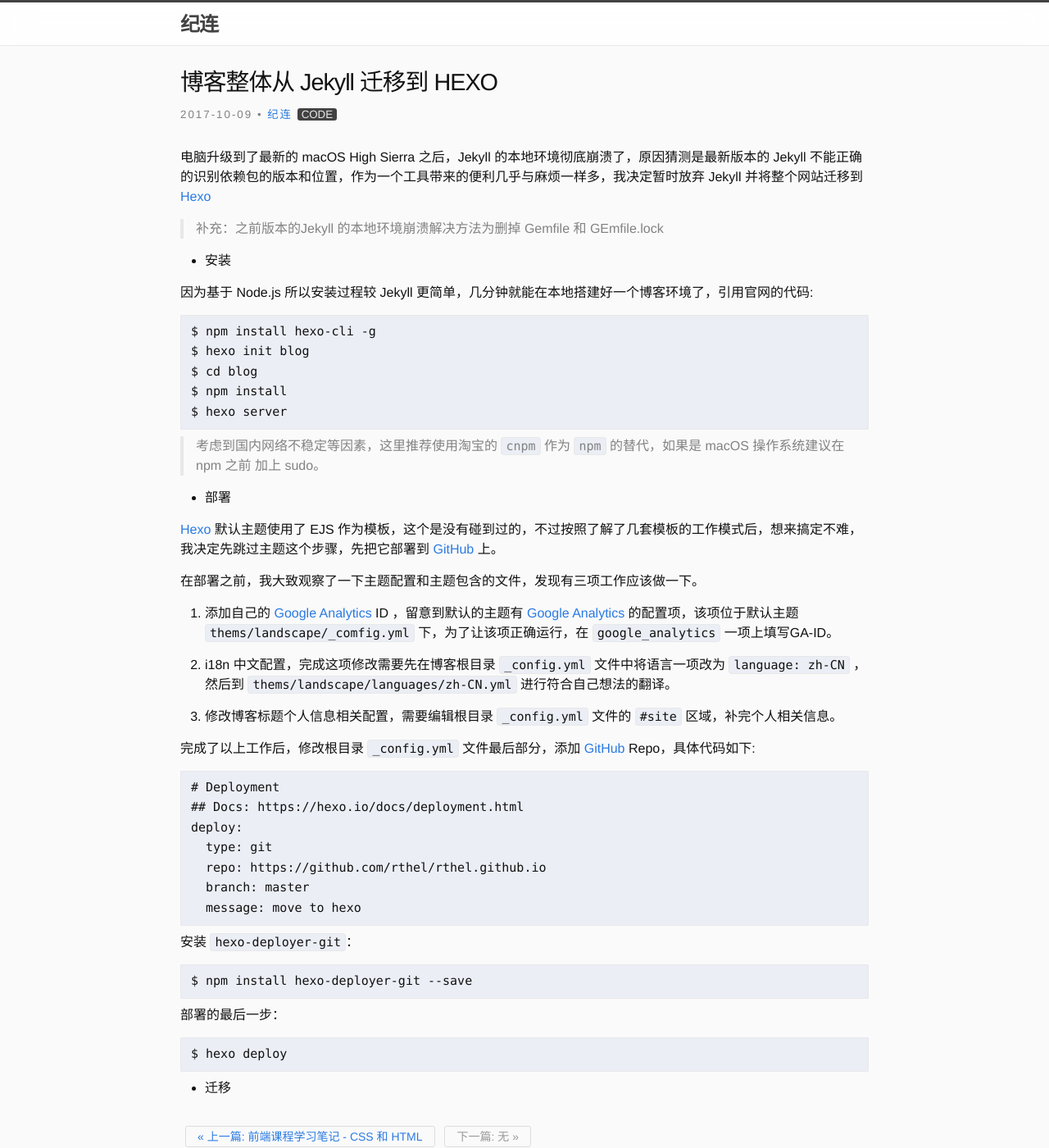
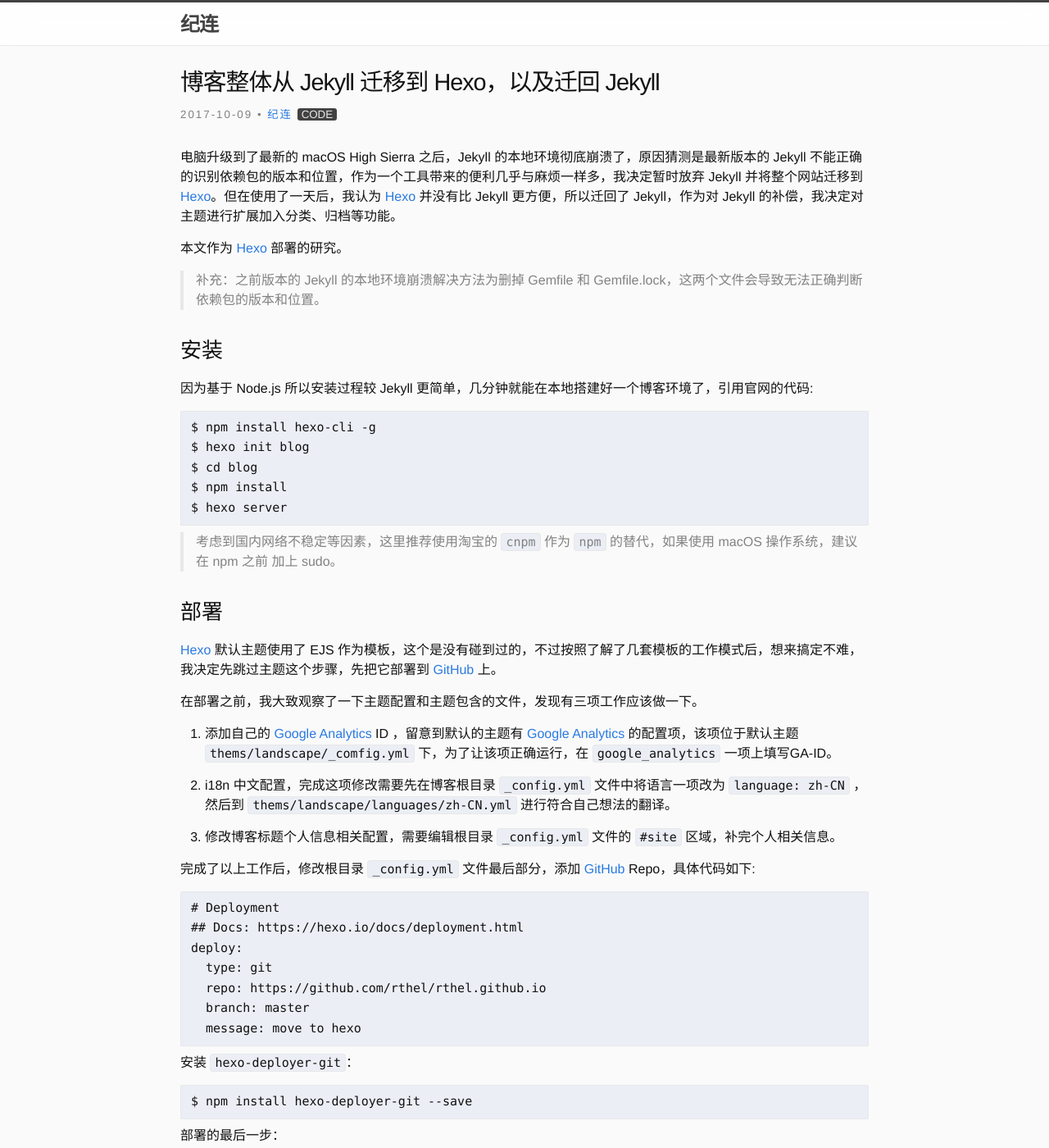
Before and after one commit to aalenliang/roger93y.github.io, a Jekyll site: the page built from _posts/2018-10-09-move-to-hexo.markdown, in a window 1280 px wide and 1400 px high. Shown: the whole window at 82% size. Built offline with Jekyll 4.4.1, drawn with Linux system fonts in a browser that asks for light colours; comment, search, counter and statistics services are not loaded; some of the changed text lies outside the part shown.

Commit message:
update post.

````diff
--- a/_config.yml
+++ b/_config.yml
@@ -24,11 +24,6 @@
 # Build settings
 markdown: kramdown
 #theme: minima
-plugins:
-  - jekyll-feed
-exclude:
-  - Gemfile
-  - Gemfile.lock
 
 google_analytics: UA-104170649-1
 
--- a/_posts/2018-10-09-move-to-hexo.markdown
+++ b/_posts/2018-10-09-move-to-hexo.markdown
@@ -1,6 +1,6 @@
 ---
 layout: post
-title:  "博客整体从 Jekyll 迁移到 HEXO"
+title:  "博客整体从 Jekyll 迁移到 Hexo，以及迁回 Jekyll"
 date:   2017-10-09 12:00 +0800
 author: 纪连
 categories: code
@@ -9,11 +9,13 @@
 ---
 
 
-电脑升级到了最新的 macOS High Sierra 之后，Jekyll 的本地环境彻底崩溃了，原因猜测是最新版本的 Jekyll 不能正确的识别依赖包的版本和位置，作为一个工具带来的便利几乎与麻烦一样多，我决定暂时放弃 Jekyll 并将整个网站迁移到 [Hexo]
+电脑升级到了最新的 macOS High Sierra 之后，Jekyll 的本地环境彻底崩溃了，原因猜测是最新版本的 Jekyll 不能正确的识别依赖包的版本和位置，作为一个工具带来的便利几乎与麻烦一样多，我决定暂时放弃 Jekyll 并将整个网站迁移到 [Hexo]。但在使用了一天后，我认为 [Hexo] 并没有比 Jekyll 更方便，所以迁回了 Jekyll，作为对 Jekyll 的补偿，我决定对主题进行扩展加入分类、归档等功能。
 
-> 补充：之前版本的Jekyll 的本地环境崩溃解决方法为删掉 Gemfile 和 GEmfile.lock
+本文作为 [Hexo] 部署的研究。
 
-* 安装
+> 补充：之前版本的 Jekyll 的本地环境崩溃解决方法为删掉 Gemfile 和 Gemfile.lock，这两个文件会导致无法正确判断依赖包的版本和位置。
+
+### 安装
 
 因为基于 Node.js 所以安装过程较 Jekyll 更简单，几分钟就能在本地搭建好一个博客环境了，引用官网的代码:
 
@@ -25,9 +27,9 @@
 $ hexo server
 ```
 
-> 考虑到国内网络不稳定等因素，这里推荐使用淘宝的 `cnpm` 作为 `npm` 的替代，如果是 macOS 操作系统建议在 npm 之前 加上 sudo。
+> 考虑到国内网络不稳定等因素，这里推荐使用淘宝的 `cnpm` 作为 `npm` 的替代，如果使用 macOS 操作系统，建议在 npm 之前 加上 sudo。
 
-* 部署
+### 部署
 
 [Hexo] 默认主题使用了 EJS 作为模板，这个是没有碰到过的，不过按照了解了几套模板的工作模式后，想来搞定不难，我决定先跳过主题这个步骤，先把它部署到 [GitHub] 上。
 
@@ -61,8 +63,19 @@
 ```
 $ hexo deploy
 ```
+全部完成后，就能在自己的 GitHub Pages 看到部署好的博客了。
 
-* 迁移
+
+### 迁移
+
+从 Jekyll 迁移成本很低，包含两个步骤，一个是从原先 Jekyll 中 `_post` 文件下将所有文章复制到 `source/_post/`，第二就是修改配置文件，替换以下配置：
+```
+# Writing
+new_post_name: :year-:month-:day-:title.markdown
+```
+
+### 定制主题
+
 
 [Hexo]: https://hexo.io
 [GitHub]: https://github.com
````
Also changed, not shown: 1 other file.
